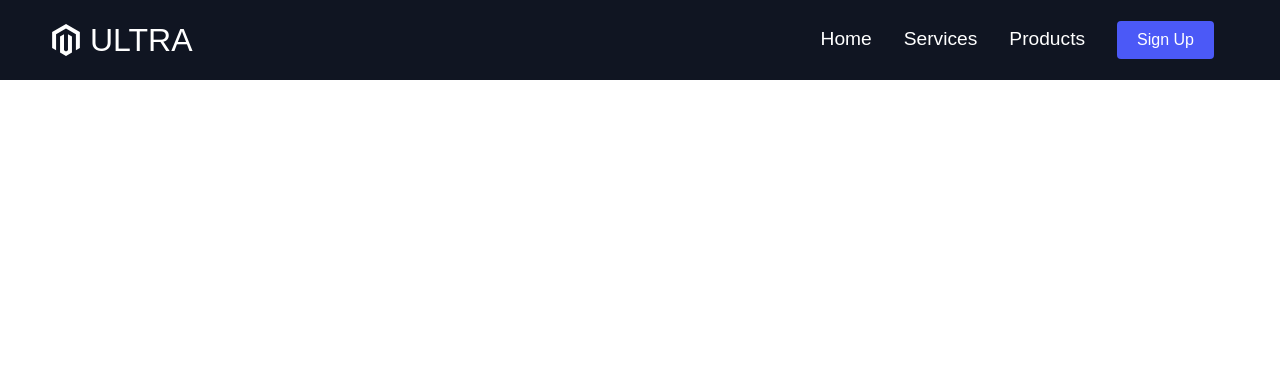
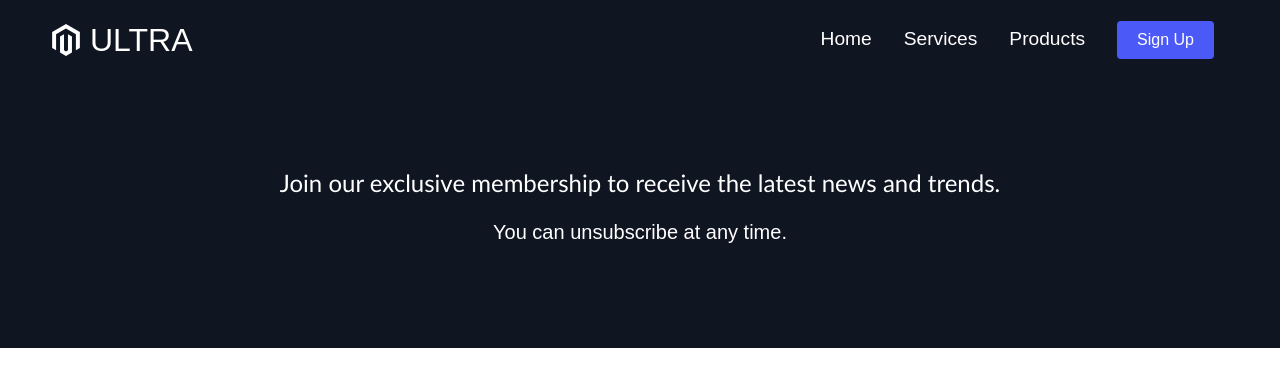
Before and after one commit to caren1/ultra-landing-page, a React (Create React App) app: page /services in a window 1280 px wide. Shown: the top 386 px of the page. Built offline with nearby package versions, Linux system fonts and the light colour scheme.

Commit message:
initial commit for Footer component

```diff
--- a/src/App.js
+++ b/src/App.js
@@ -1,7 +1,8 @@
 import React from 'react';
 import GlobalStyle from './globalStyles'
-import { Navbar } from './components'
+import { Navbar, Footer } from './components'
 import { BrowserRouter as Router, Switch, Route } from 'react-router-dom'
+
 
 import Home from './pages/HomePage/Home'
 
@@ -13,6 +14,7 @@
       <Switch>
         <Route path="/" exact component={Home}/>
       </Switch>
+      <Footer />
      </Router>
   );
 }
--- /dev/null
+++ b/src/components/Footer/Footer.elements.js
@@ -0,0 +1,31 @@
+import styled from 'styled-components'
+
+export const FooterContainer = styled.div `
+background-color: #101522;
+padding: 4rem 0 2rem 0;
+display: flex;
+flex-direction: column;
+justify-content: center;
+`
+
+export const FooterSubscription = styled.section `
+ display: flex;
+flex-direction: column;
+justify-content: center;
+align-items: center;
+text-align: center;
+margin-bottom: 24px;
+padding: 24px;
+color: #fff;
+`
+
+export const FooterSubHeading = styled.p`
+font-family: 'Trebuchet MS', 'Lucida Sans Unicode', 'Lucida Grande', 'Lucida Sans', Arial, sans-serif;
+margin-bottom: 24px;
+font-size: 24px;
+`
+
+export const FooterSubText = styled.p`
+ margin-bottom: 24px;
+ font-size: 20px;
+`
--- /dev/null
+++ b/src/components/Footer/Footer.js
@@ -0,0 +1,19 @@
+import React from 'react'
+import { FooterContainer, FooterSubscription, FooterSubHeading, FooterSubText } from './Footer.elements'
+
+const Footer = () => {
+    return (
+        <FooterContainer>
+            <FooterSubscription>
+                <FooterSubHeading>
+                    Join our exclusive membership to receive the latest news and trends.
+                </FooterSubHeading>
+                 <FooterSubText>
+                     You can unsubscribe at any time.
+                 </FooterSubText>
+            </FooterSubscription>
+        </FooterContainer>
+    )
+}
+
+export default Footer
--- a/src/components/index.js
+++ b/src/components/index.js
@@ -2,3 +2,4 @@
 
 export { default as Navbar } from './Navbar/Navbar';
 export { default as InfoSection } from './InfoSection/InfoSection';
+export { default as Footer } from './Footer/Footer';
```
